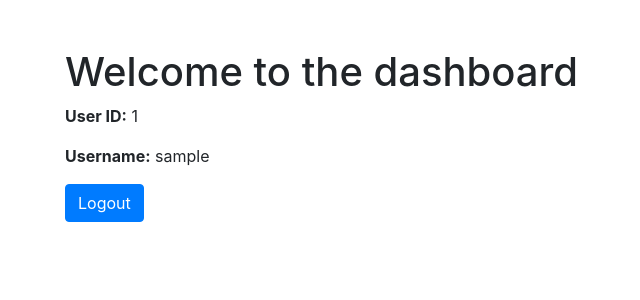
After one commit to FinlayPunch/Task-4---To-do-list, a Flask app: page /dashboard in a window 1280 px wide. The commit adds this page. Shown: the top 300 px of the page, without its empty margins (20-660 px from the left). Run offline with Flask 3, Linux system fonts and the light colour scheme; the visitor is signed in with stand-in values (Sample User, id 1); some libraries are stand-ins or nearby versions.

Commit message:
Added some additional content from the sheets given out. Some errors to fix.

```diff
--- a/app.py
+++ b/app.py
@@ -1,17 +1,49 @@
-from flask import Flask, render_template
+from flask import Flask, render_template, request, flash, session, redirect, url_for
+from werkzeug.security import check_password_hash, generate_password_hash
+from sqlalchemy.orm import sessionmaker
+from sqlalchemy import create_engine
+from models import User
+
 import sqlite3
 import sqlalchemy
 
 app = Flask(__name__)
+app.secret_key = "sercet_key"
+
+engine = create_engine('sqlite:///your_database.db')
+Session = sessionmaker(bind=engine)
+db_session = Session()
 
 @app.route('/')
 def index():
     return render_template('index.html')
 
-@app.route('/login')
+@app.route('/login', methods=["GET", "POST"])
 def login():
+    if request.method == 'POST':
+        username = request.form.get['username']
+        password = request.form.get['password']
+
+        user = db_session.query(User).filter_by(username == username).first()
+
+        if user and check_password_hash(user.password, password):
+            session['user_id'] = user.id
+            session['username'] = user.username
+            flash('Logged in successfully', 'info')
+            return redirect(url_for('dashboard'))
+        else:
+            flash('Incorrect username or password', 'danger')
+
     return render_template('login.html')
+
+@app.route('/dashboard')
+def dashboard():
+    if 'user_id' not in session:
+        flash('You need to login first', 'warning')
+        return redirect(url_for('login'))
+
+    return render_template('dashboard.html', user_id=session["user_id"], username=session["username"])
 
 
 if __name__ == '__main__':
-    app.run(debug=True)
+    app.run(debug=True, port=5000)
--- a/database/setup_db.py
+++ b/database/setup_db.py
@@ -21,7 +21,7 @@ class ToDo(Base):
     task = Column(String, nullable=False)
     done = Column(Boolean, default=False)
     user_id = Column(Integer, ForeignKey('users.id'), nullable=False)
-    user = relationship('User', back_='todos')
+    user = relationship('User', back_populates='todos')
 
 engine = create_engine('sqlite:///my_database.db')
 Base.metadata.create_all(engine)
--- /dev/null
+++ b/templates/dashboard.html
@@ -0,0 +1,29 @@
+<!DOCTYPE html>
+<html lang="en">
+    <head>
+        <meta charset="UTF-8">
+        <meta name="viewport" content="width=device-width, initial-scale=1.0">
+
+        <title>
+            Dashboard
+        </title>
+
+        <link
+        href="https://maxcdn.bootstrapcdn.com/bootstrap/4.5.2/css/bootstrap.min.css"
+        rel="stylesheet"
+        />
+    </head>
+    <body>
+        <div class="container mt-5">
+            <h1>
+                Welcome to the dashboard
+            </h1>
+            <p><strong>User ID:</strong> {{ user_id }}</p>
+            <p><strong>Username:</strong> {{ username }}</p>
+            <a href="{{ url_for('logout') }}">
+                <button class="btn btn-primary">
+                    Logout
+                </button>
+            </a>
+        </div>
+    </body>
```
Also changed, not shown: templates/index.html (+7 -2 lines), 1 other file.
